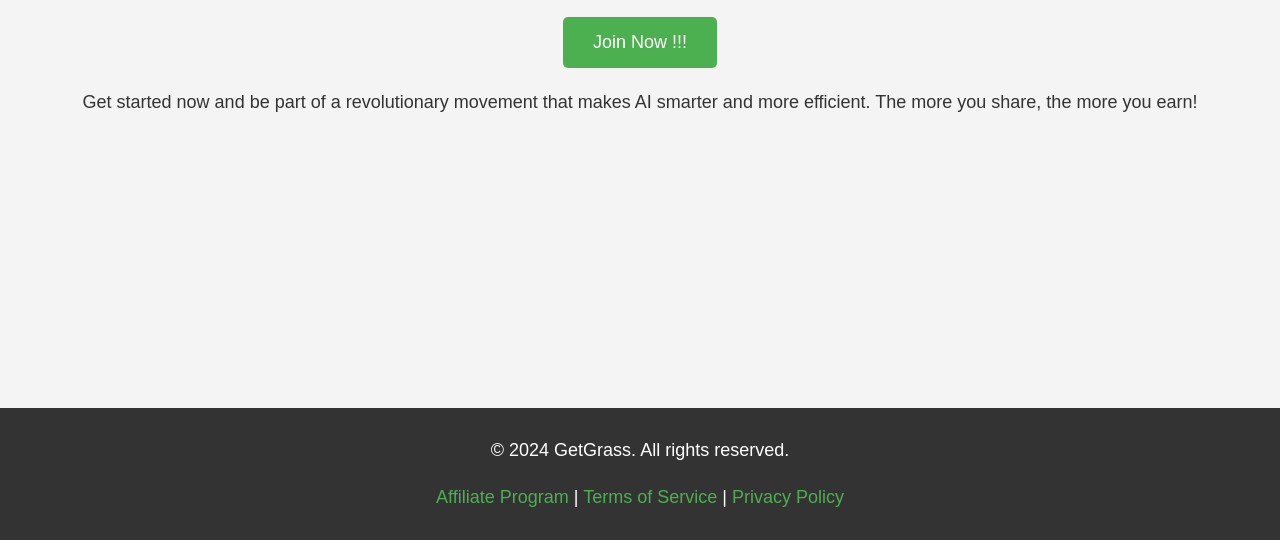
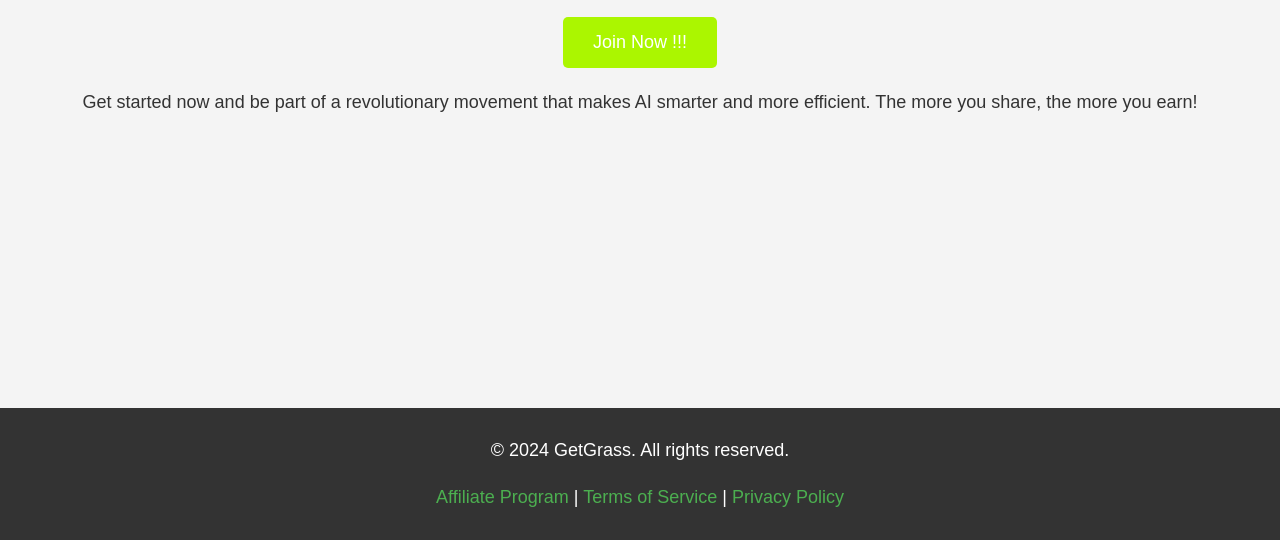
Before and after one commit to GadliPG24/mgrass, a plain HTML site: page index.html in a window 1280 px wide. Shown: the part 260-800 px from the top of the page. Drawn offline with Linux system fonts and the light colour scheme.

Commit message:
Cosmetic : CTA colours swoped - background and hover

```diff
--- a/index.html
+++ b/index.html
@@ -37,7 +37,7 @@
             margin: 20px 0;
         }
         .cta button {
-            background-color: #4CAF50;
+            background-color: #abf600;
             color: white;
             border: none;
             padding: 15px 30px;
@@ -46,7 +46,7 @@
             border-radius: 5px;
         }
         .cta button:hover {
-            background-color:  #abf600;
+            background-color:  #4CAF50;
         }
         footer {
             background-color: #333;
```
